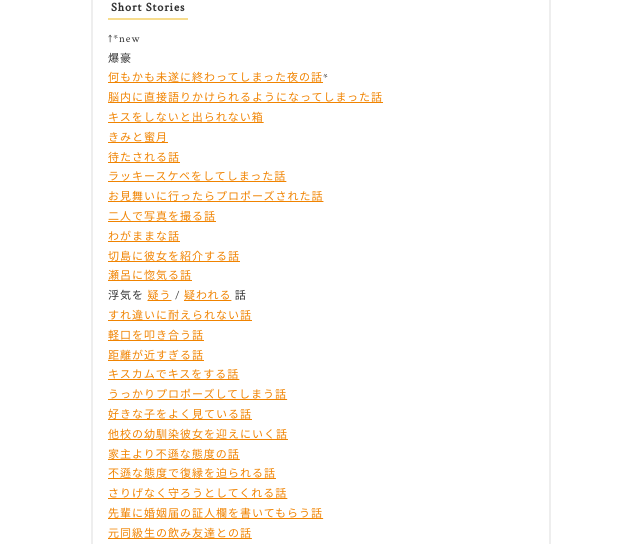
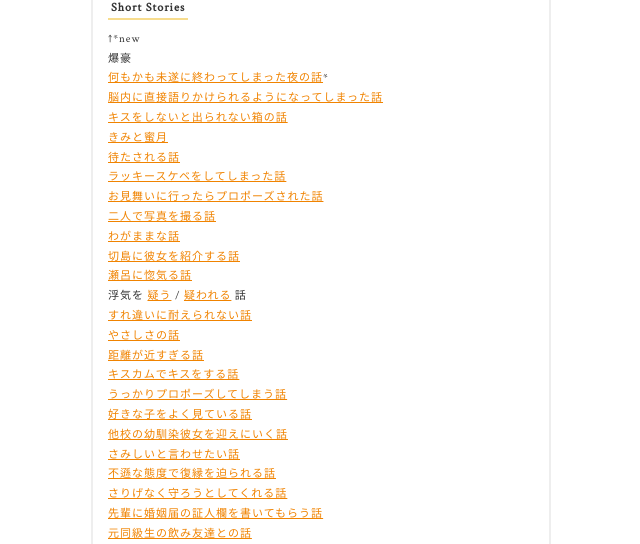
Before and after one commit to bisqhq/bisqhq.github.io, a Jekyll site: the page works.html, which Jekyll copies as it is, in a window 1280 px wide. Shown: the part 414-958 px from the top of the page, without its empty margins (319-959 px from the left). Built offline with Jekyll 4.4.1, drawn with Linux system fonts in a browser that asks for light colours; some web fonts are replaced.

Commit message:
Update works.html

```diff
--- a/works.html
+++ b/works.html
@@ -41,7 +41,7 @@
         爆豪<br>
         <a href="novel/novel40.html">何もかも未遂に終わってしまった夜の話</a>*<br>
         <a href="novel/novel39.html">脳内に直接語りかけられるようになってしまった話</a><br>
-        <a href="novel/novel37.html">キスをしないと出られない箱</a><br>
+        <a href="novel/novel37.html">キスをしないと出られない箱の話</a><br>
         <a href="junebride/junebride.html">きみと蜜月</a><br>
         <a href="novel/novel26.html">待たされる話</a><br>
         <a href="novel/novel25.html">ラッキースケベをしてしまった話</a><br>
@@ -52,13 +52,13 @@
         <a href="novel/novel20.html">瀬呂に惚気る話</a><br>
         浮気を <a href="novel/novel18.html">疑う</a> / <a href="novel/novel19.html">疑われる</a> 話<br>
         <a href="novel/novel17.html">すれ違いに耐えられない話</a><br>
-        <a href="novel/novel16.html">軽口を叩き合う話</a><br>
+        <a href="novel/novel16.html">やさしさの話</a><br>
         <a href="novel/novel15.html">距離が近すぎる話</a><br>
         <a href="novel/novel14.html">キスカムでキスをする話</a><br>
         <a href="novel/novel13.html">うっかりプロポーズしてしまう話</a><br>
         <a href="novel/novel12.html">好きな子をよく見ている話</a><br>
         <a href="novel/novel11.html">他校の幼馴染彼女を迎えにいく話</a><br>
-        <a href="novel/novel10.html">家主より不遜な態度の話</a><br>
+        <a href="novel/novel10.html">さみしいと言わせたい話</a><br>
         <a href="novel/novel9.html">不遜な態度で復縁を迫られる話</a><br>
         <a href="novel/novel8.html">さりげなく守ろうとしてくれる話</a><br>
         <a href="novel/novel7.html">先輩に婚姻届の証人欄を書いてもらう話</a><br>
```
